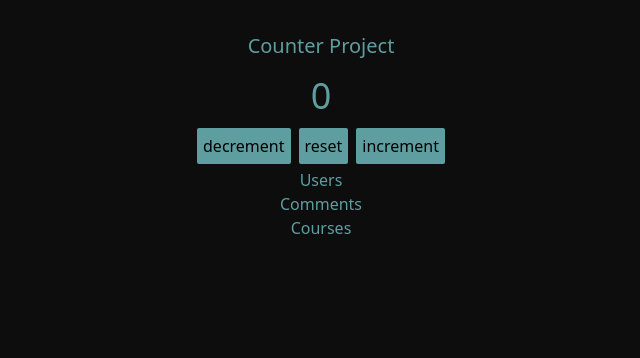
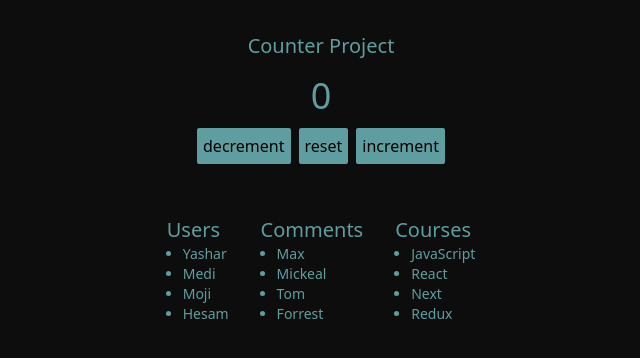
Before and after one commit to Yasharmohamadi/react-redux, a React (Create React App) app: page / in a window 1280 px wide. Shown: the top 358 px of the page, without its empty margins (319-959 px from the left). Built offline with nearby package versions, Linux system fonts and the light colour scheme.

Commit message:
add and use {connect} in project

```diff
--- a/src/App.js
+++ b/src/App.js
@@ -36,6 +36,8 @@ import { thunk } from "redux-thunk";
 import logger from "redux-logger";
 // import redux-devtools
 import { composeWithDevTools } from "@redux-devtools/extension";
+// import react-redux provider
+import { Provider } from "react-redux";
 
 export default function App() {
 	const store = legacy_createStore(
@@ -48,19 +50,33 @@ export default function App() {
 		composeWithDevTools()
 	);
 
-	store.subscribe(() => console.log(store.getState()));
-	// store.dispatch(addUserActionCreator(1, "Yashar"));
-	// store.dispatch(addUserActionCreator(2, "Medi"));
+	// store.subscribe(() => console.log(store.getState()));
+	store.dispatch(addUserActionCreator(1, "Yashar"));
+	store.dispatch(addUserActionCreator(2, "Medi"));
+	store.dispatch(addUserActionCreator(3, "Moji"));
+	store.dispatch(addUserActionCreator(4, "Hesam"));
+
+	store.dispatch(addCourseActionCreator(1, "JavaScript"));
+	store.dispatch(addCourseActionCreator(2, "React"));
+	store.dispatch(addCourseActionCreator(3, "Next"));
+	store.dispatch(addCourseActionCreator(4, "Redux"));
+
+	store.dispatch(addCommentActionCreator(1, "Max"));
+	store.dispatch(addCommentActionCreator(2, "Mickeal"));
+	store.dispatch(addCommentActionCreator(3, "Tom"));
+	store.dispatch(addCommentActionCreator(4, "Forrest"));
 
 	// this api request handle with thunk middleware
 	// store.dispatch(getCommentsActionCreatorStart('https://jsonplaceholder.typicode.com/users'))
 	// this api request handle with apicall middleware
 	// store.dispatch(getUsersActionCreatorStart("https://jsonplaceholder.typicode.com/users"))
 	return (
-		<div className="container m-auto flex flex-col items-center justify-center">
-			<Users />
-			<Comments />
-			<Courses />
-		</div>
+		<Provider store={store}>
+			<div className="container m-auto mt-8 flex items-center justify-center">
+				<Users />
+				<Comments />
+				<Courses />
+			</div>
+		</Provider>
 	);
 }
--- a/src/Components/Comments.js
+++ b/src/Components/Comments.js
@@ -1,9 +1,23 @@
 import React from "react";
+import { connect } from "react-redux";
 
-export default function Comments() {
+function Comments(props) {
+	console.log(props);
 	return (
-		<div className="text-[#5f9ea0]">
-			<h1>Comments</h1>
-		</div>
+		<div className="text-[#5f9ea0] p-4">
+		<h1 className="text-xl">Comments</h1>
+		<ul className="list-disc pl-4">
+			{props.comments.map((comments) => (
+				<li key={comments.id} className="text-sm">
+					{comments.title}
+				</li>
+			))}
+		</ul>
+	</div>
 	);
 }
+function mapStateToProps(state) {
+	return { comments: state.Comments };
+}
+
+export default connect(mapStateToProps)(Comments);
--- a/src/Components/Courses.js
+++ b/src/Components/Courses.js
@@ -1,9 +1,24 @@
 import React from "react";
+import { connect } from "react-redux";
 
-export default function Courses() {
+function Courses(props) {
+	console.log(props.course);
 	return (
-		<div className="text-[#5f9ea0]">
-			<h1>Courses</h1>
+		<div className="text-[#5f9ea0] p-4">
+			<h1 className="text-xl">Courses</h1>
+			<ul className="list-disc pl-4">
+				{props.course.map((course) => (
+					<li key={course.id} className="text-sm">
+						{course.title}
+					</li>
+				))}
+			</ul>
 		</div>
 	);
 }
+
+function mapStateToProps(state) {
+	return { course: state.Courses };
+}
+
+export default connect(mapStateToProps)(Courses);
--- a/src/Components/Users.js
+++ b/src/Components/Users.js
@@ -1,9 +1,23 @@
 import React from "react";
+import { connect } from "react-redux";
 
-export default function Users() {
+function Users(props) {
 	return (
-		<div className="text-[#5f9ea0]">
-			<h1>Users</h1>
+		<div className="text-[#5f9ea0] p-4">
+			<h1 className="text-xl">Users</h1>
+			<ul className="list-disc pl-4">
+				{props.users.map((user) => (
+					<li key={user.id} className="text-sm">
+						{user.name}
+					</li>
+				))}
+			</ul>
 		</div>
 	);
 }
+
+function mapStateToProps(state) {
+	return { users: state.Users };
+}
+
+export default connect(mapStateToProps)(Users);
--- a/src/Redux/Stores/Comments.js
+++ b/src/Redux/Stores/Comments.js
@@ -11,7 +11,7 @@ export default function Reducer(state = [], action) {
 		case addCommentActionType: {
 			let newComment = {
 				id: action.id,
-				tilte: action.title,
+				title: action.title,
 				body: action.body,
 			};
 			return [...state, newComment];
--- a/src/Redux/Stores/Courses.js
+++ b/src/Redux/Stores/Courses.js
@@ -8,7 +8,7 @@ export default function Reducer(state = [], action) {
 		case addCourseActionType: {
 			let newCourse = {
 				id: action.id,
-				tilte: action.title,
+				title: action.title,
 			};
 			return [...state, newCourse];
 		}
--- a/src/index.js
+++ b/src/index.js
@@ -4,8 +4,6 @@ import App from "./App";
 import "./index.css";
 // import redux
 import { legacy_createStore } from "redux";
-// import react-redux provider
-import { Provider } from "react-redux";
 // import component
 import Counter from "./Components/Counter";
 // -------- COUNTER STORE ---------
@@ -30,9 +28,7 @@ const render = () =>
 				onIncrement={() => CounterStore.dispatch(incrementActionCreator())}
 				onDecrement={() => CounterStore.dispatch(decrementActionCreator())}
 			/>
-			<Provider store={CounterStore}>
-				<App />
-			</Provider>
+			<App />
 		</React.StrictMode>
 	);
 // run render arrow function
```
